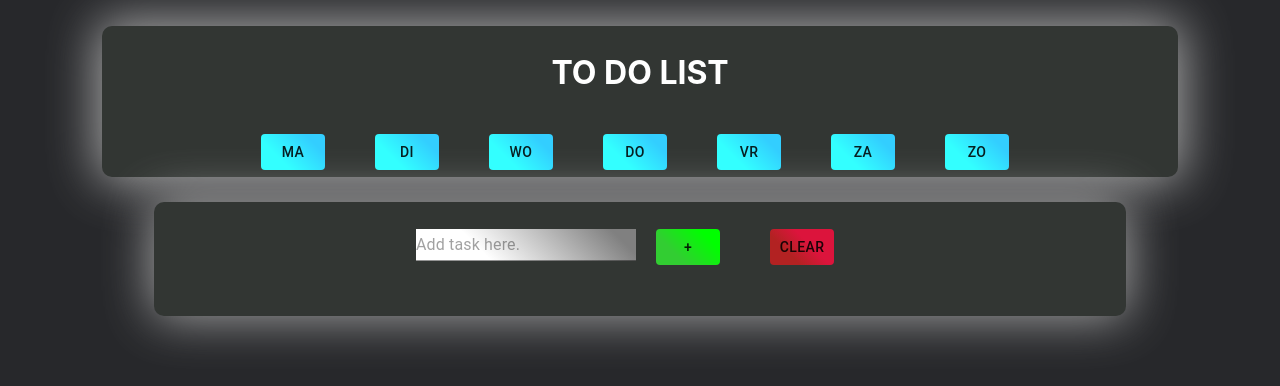
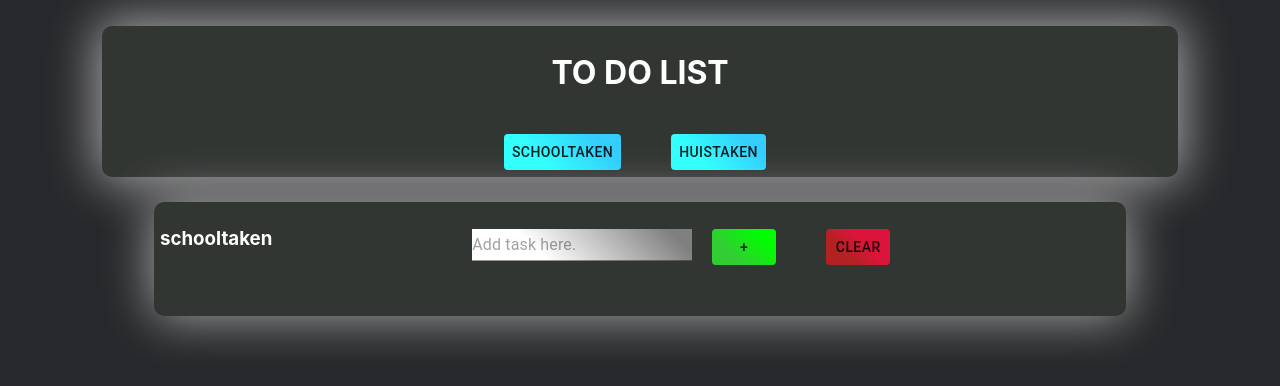
Before and after one commit to SammyLaureys/todolist, a React (Create React App) app: page / in a window 1280 px wide. Shown: the top 386 px of the page. Built offline with nearby package versions, Linux system fonts and the light colour scheme.

Commit message:
knoppen huis/schooltaken toegevoegd + label met welke soort taken je bezig bent.

```diff
--- a/src/App.js
+++ b/src/App.js
@@ -1,7 +1,7 @@
 import React, { useEffect, useState } from "react";
 import "./App.css";
 import styled from "@emotion/styled";
-import Todoform from "./components/todoform";
+import TodoForm from "./components/todoForm";
 import ToDoList from "./components/ToDoList";
 import Date from "./components/date";
 
@@ -32,6 +32,7 @@ const StyledDiv2 = styled.div`
 
 function App() {
     const [todos, setTodos] = useState([]);
+    const [kind, setKind] = useState("schooltaken");
 
     useEffect(() => {
         const storageTodos = JSON.parse(localStorage.getItem(LOCAL_STORAGE_KEY));
@@ -72,10 +73,10 @@ function App() {
                 <Styledh1>
                     TO DO LIST
                 </Styledh1>
-                <Date/>
+                <Date setKind={setKind}/>
             </StyledDiv2>
             <StyledDiv>
-                <Todoform addTodo={addTodo} setTodos={setTodos} />
+                <TodoForm addTodo={addTodo} setTodos={setTodos} kind={kind}/>
                 <ToDoList
                     todos={todos}
                     removeTodo={removeTodo}
--- a/src/components/date.js
+++ b/src/components/date.js
@@ -9,16 +9,20 @@ const useStyles = makeStyles({
     },
 });
 
-function Date(){
+function Date({setKind}){
     const classes = useStyles();
+
+    function setKindSchoolTaken(){
+        setKind("schooltaken");
+    }
+
+    function setKindHuisTaken(){
+        setKind("huistaken");
+    }
+
 return(<>
-    <Button className={classes.button} type="submit">Ma</Button>
-    <Button className={classes.button} type="submit">Di</Button>
-    <Button className={classes.button} type="submit">Wo</Button>
-    <Button className={classes.button} type="submit">Do</Button>
-    <Button className={classes.button} type="submit">Vr</Button>
-    <Button className={classes.button} type="submit">Za</Button>
-    <Button className={classes.button} type="submit">Zo</Button>
+    <Button onClick={setKindSchoolTaken} className={classes.button} type="submit">Schooltaken</Button>
+    <Button onClick={setKindHuisTaken} className={classes.button} type="submit">Huistaken</Button>
     </>
 )
 }
--- a/src/components/todoform.js
+++ b/src/components/todoForm.js
@@ -3,6 +3,7 @@ import React, { useState } from "react";
 import { v4 as uuidv4 } from "uuid";
 import { makeStyles } from '@material-ui/core/styles';
 import Clear from "./clear";
+import styled from "@emotion/styled";
 
 const useStyles = makeStyles({
     textField: {
@@ -15,7 +16,11 @@ const useStyles = makeStyles({
     },
 });
 
-function Todoform({ addTodo,setTodos }) {
+const StyledH3 = styled.h3`
+  float: left;
+`;
+
+function TodoForm({ addTodo,setTodos,kind}) {
     const classes = useStyles();
     const [todo, setTodo] = useState({
         id: "",
@@ -37,6 +42,7 @@ function Todoform({ addTodo,setTodos }) {
 
     return (
             <form className="todo-form" onSubmit={handleSubmit}>
+                <StyledH3>{kind}</StyledH3>
                     <TextField className={classes.textField} placeholder={"Add task here."}
                         type="text"
                         name="task"
@@ -49,4 +55,4 @@ function Todoform({ addTodo,setTodos }) {
     );
 }
 
-export default Todoform;
+export default TodoForm;
```
